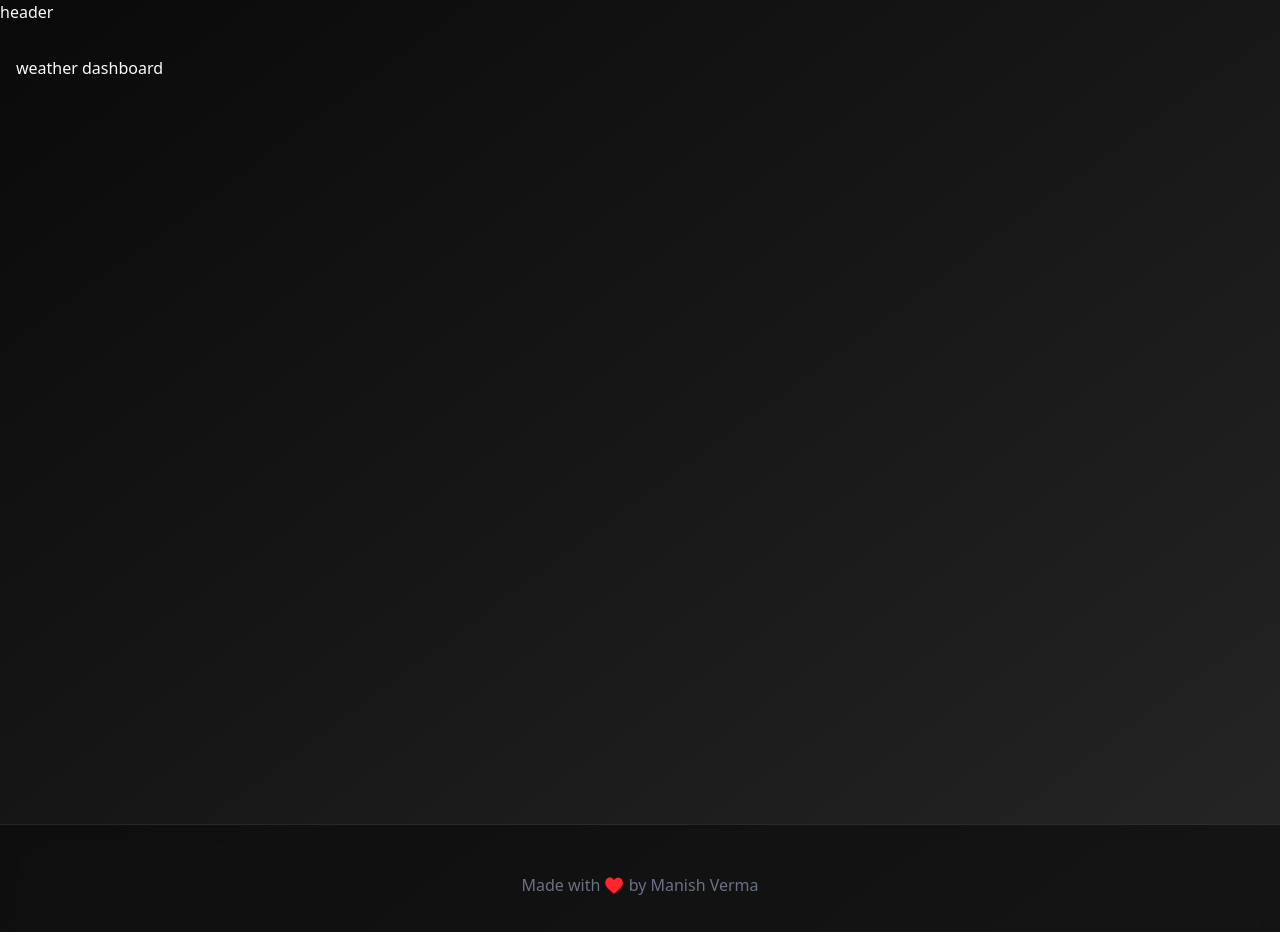
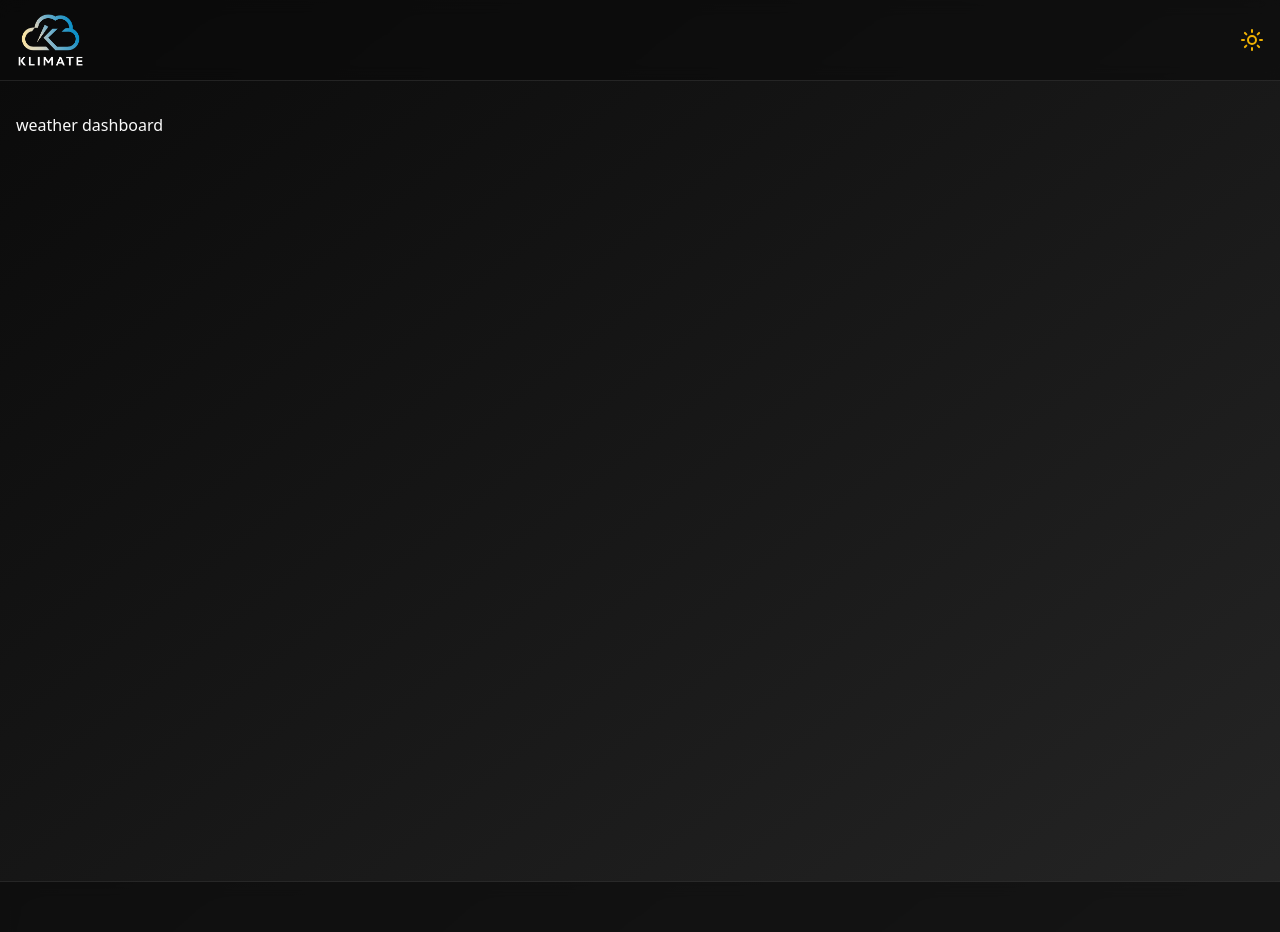
Before and after one commit to Manish12-verma/Klimate, a React (Vite) app: page / in a window 1280 px wide. Shown: the top 932 px of the page. Built offline with nearby package versions, Linux system fonts and the light colour scheme.

Commit message:
added light/dark mode feature

```diff
--- a/index.html
+++ b/index.html
@@ -2,7 +2,7 @@
 <html lang="en">
   <head>
     <meta charset="UTF-8" />
-    <link rel="icon" type="image/svg+xml" href="/vite.svg" />
+    <link rel="icon" type="image/svg+xml" href="./public/logo.png" />
     <meta name="viewport" content="width=device-width, initial-scale=1.0" />
     <title>Vite + React + TS</title>
     <link href="/src/styles.css" rel="stylesheet">
--- a/src/App.tsx
+++ b/src/App.tsx
@@ -1,9 +1,9 @@
 import './App.css'
 import { BrowserRouter, Routes,Route } from 'react-router-dom';
-import Layout from './components/ui/layout';
 import { ThemeProvider } from './context/theme-provider';
 import WeatherDashboard from './pages/WeatherDashboard';
 import CityPage from './pages/CityPage';
+import { Layout } from './components/layout';
 
 function App() {
   return (
--- /dev/null
+++ b/src/components/Header.tsx
@@ -0,0 +1,30 @@
+import { useTheme } from "@/context/theme-provider";
+import {  MoonIcon, SunIcon } from "lucide-react";
+import { Link } from "react-router-dom"
+
+const Header = () => {
+
+    const {theme,setTheme} = useTheme();
+    const isDark = theme === "dark";
+
+  return (
+    <header className="sticky top-0 z-50 w-full border-b bg-background/95 backdrop-blur py-2 supports-[backdrop-filter]:bg-background/60">
+        <div className="container mx-auto flex h-16 items-center justify-between px-4">
+            <Link to={"/"}>
+             <img src={isDark? "/logo.png":"/logo2.png"} alt="Klimate logo" className="h-14"/>
+            </Link>
+
+            <div>
+                {/*search*/}
+                {/*theme toggle*/}
+                <div onClick={()=> setTheme(isDark ? "light" : "dark")} className={`flex items-center cursor-pointer transition-transform duration-500 ${isDark ? "rotate-180" : "rotate-0"}`}>
+                  {isDark?(<SunIcon className="h-6 w-6 text-yellow-500 rotate-0 tracking-all"/>):
+                  (<MoonIcon className="h-6 w-6 text-gray-800 rotate-0 tracking-all"/>)}
+                </div>
+            </div>
+        </div>
+    </header>
+  )
+}
+
+export default Header
--- /dev/null
+++ b/src/components/layout.tsx
@@ -0,0 +1,18 @@
+import type { PropsWithChildren } from "react";
+import Header from "./header";
+
+export function Layout({ children }: PropsWithChildren) {
+  return (
+    <div className=" bg-gradient-to-br from-background to-muted">
+      <Header />
+      <main className="min-h-screen container mx-auto px-4 py-8">
+        {children}
+      </main>
+      <footer className="border-t backdrop-blur supports-[backdrop-filter]:bg-background/60 py-12">
+        <div className="container mx-auto px-4 text-center text-gray-200">
+          <p>Made with 💗 by Manish Verma</p>
+        </div>
+      </footer>
+    </div>
+  );
+}
--- a/src/components/ui/layout.tsx
+++ /dev/null
@@ -1,20 +0,0 @@
-import type { PropsWithChildren } from "react"
-
-
-const Layout = ({children}:PropsWithChildren) => {
-  return (
-    <div className="bg-gradient-to-br from-background to-muted">
-        header
-        <main className="min-h-screen container mx-auto px-4 py-8">
-                {children}
-        </main>
-        <footer className="border-t backdrop-blur py-12 supports-[backdrop-filter]:bg-background/60">
-            <div className="container mx-auto px-4 text-center text-gray-500 ">
-                <p>Made with ♥️ by Manish Verma</p>
-            </div>
-        </footer>
-    </div>
-  )
-}
-
-export default Layout
```
Also changed, not shown: public/logo.png (added), public/logo2.png (added).
